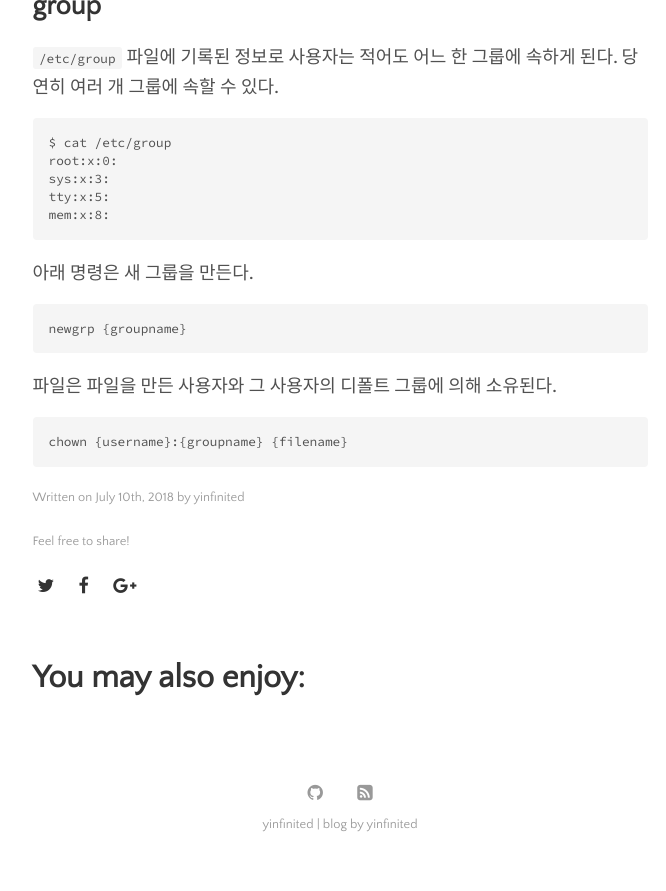
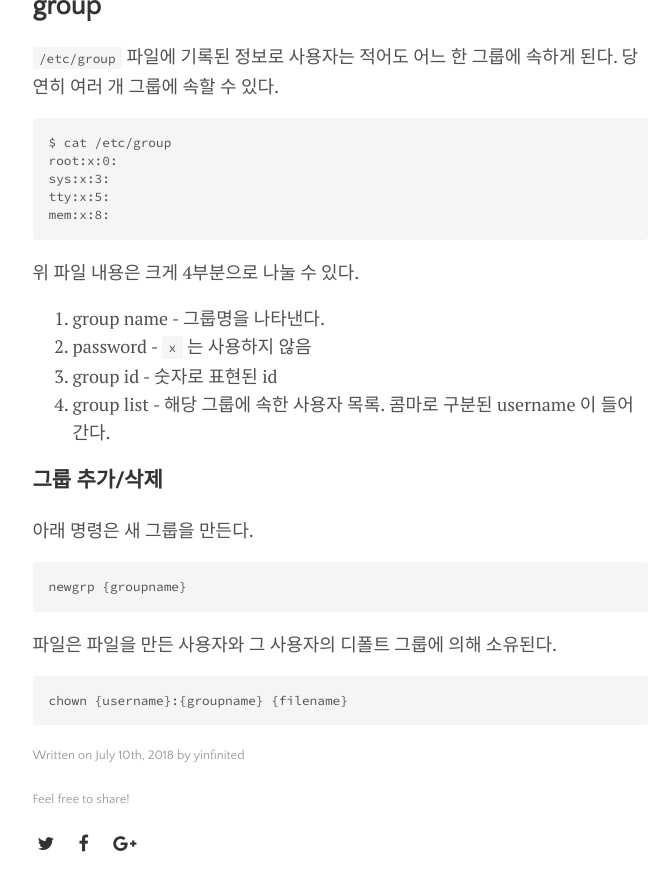
Before and after one commit to yinfinited/yinfinited.github.io, a Jekyll site: the page built from _posts/2018-07-10-linux-user.md, in a window 1280 px wide and 900 px high, scrolled down 1419 px. Shown: the top 891 px of the window, without its empty margins (300-966 px from the left). Built offline with Jekyll 4.4.1, drawn with Linux system fonts in a browser that asks for light colours; our own code applies the rules of GitHub Pages for plain Markdown files; before the commit the page ends 2289 px from its top, so only the background shows below that.

Commit message:
Update 2018-07-10-linux-user.md

````diff
--- a/_posts/2018-07-10-linux-user.md
+++ b/_posts/2018-07-10-linux-user.md
@@ -64,6 +64,16 @@ tty:x:5:
 mem:x:8:
 ```
 
+위 파일 내용은 크게 4부분으로 나눌 수 있다.
+
+1. group name - 그룹명을 나타낸다.
+1. password - `x` 는 사용하지 않음
+1. group id - 숫자로 표현된 id
+1. group list - 해당 그룹에 속한 사용자 목록. 콤마로 구분된 username 이 들어간다.
+
+
+### 그룹 추가/삭제
+
 아래 명령은 새 그룹을 만든다.
 
 ```
````
